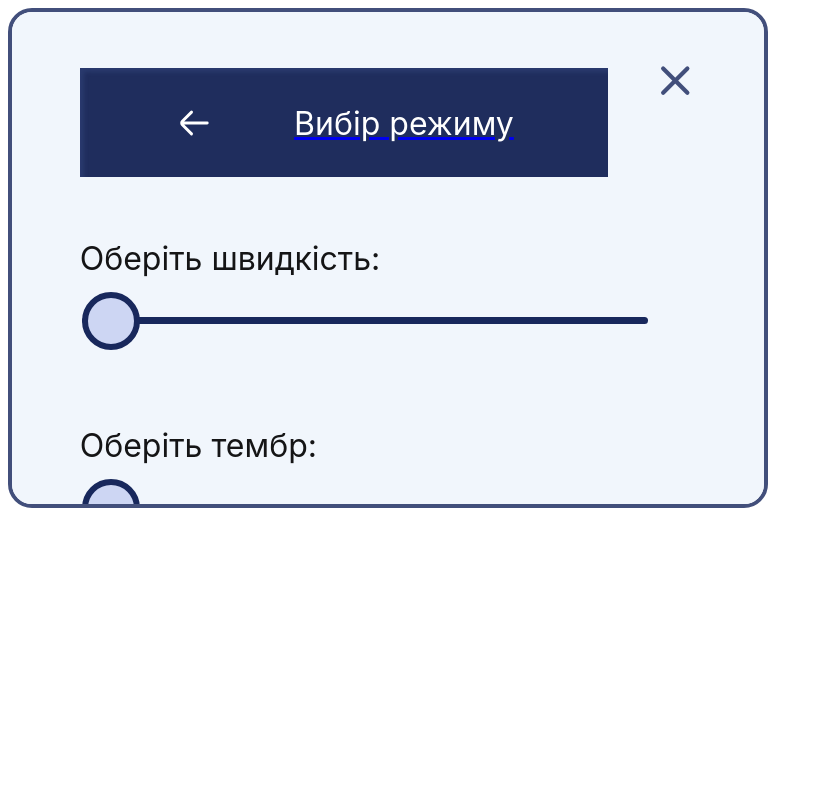
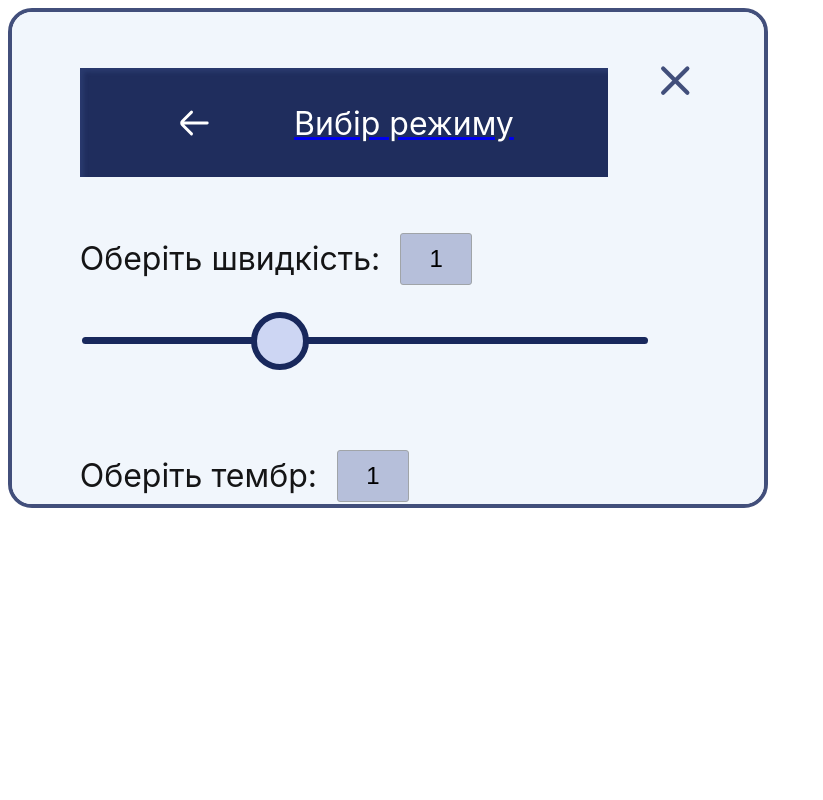
Before and after one commit to SofiiaKozachenko/ListenIt, a browser extension: page test2.html in a window 1280 px wide. Shown: the whole page, without its empty margins (0-823 px from the left). Drawn offline with Linux system fonts and the light colour scheme.

Commit message:
added tests for speed and tone setting at the second page

```diff
--- a/ListenIt2.css
+++ b/ListenIt2.css
@@ -103,7 +103,7 @@ input[type="range"]:focus {
     background-color: rgb(31 45 93);
     padding: 34.5px 8px;
     box-shadow: inset 4px 4px 4px 0 rgb(42 58 110 / 100%);
-}
+  }
 
   .modeIcon {
     width: 40px;
@@ -124,21 +124,45 @@ input[type="range"]:focus {
   .speedControl, .toneControl {
     display: flex;
     flex-direction: column;
+    gap: 10px;
     margin-top: 30px;
   }
 
-  .toneControl{
-    margin-top: 20px;
+  .speedInputControl, .toneInputControl {
+    display: flex;
+    align-items: center;
   }
 
-  .speedLabel {
+  .speedLabel, .toneLabel {
+    margin-right: 20px;
     font: 400 32px/1.22 Inter, Helvetica, Arial, serif;
     color: rgb(21 21 22);
   }
 
+  #speedInput, #toneInput {
+    width: 60px;
+    height: 40px;
+    padding: 5px;
+    font-size: 24px;
+    background-color: #B6BFDA;
+    text-align: center;
+    border: 1px solid #A0A4A8;
+    border-radius: 3px;
+    transition: background-color 0.3s ease;
+  }
+
+  #speedInput::-webkit-outer-spin-button,
+  #speedInput::-webkit-inner-spin-button,
+  #toneInput::-webkit-outer-spin-button,
+  #toneInput::-webkit-inner-spin-button {
+    -webkit-appearance: none;
+    margin: 0;
+  }
+
   .sliderContainer {
-    position: relative;
+    width: 100%; /* Ensure the slider takes up the full width */
     min-height: 64px;
+    margin-top: 10px; /* Optional: Add space between the input and slider */
   }
 
   .sliderIcon {
--- a/test2.html
+++ b/test2.html
@@ -19,15 +19,21 @@
           <p class="modeTitle">Вибір режиму</p>
         </a>
         <div class="speedControl">
-          <p class="speedLabel">Оберіть швидкість:</p>
+          <div class="speedInputControl">
+            <p class="speedLabel">Оберіть швидкість:</p>
+            <input type="number" id="speedInput" min="0.5" max="2" step="0.25" value="0.5">
+          </div>
           <div class="sliderContainer">
-            <input type="range" id="speechRate" min="1" max="100" value="50">
+              <input type="range" id="speechRate" min="0.5" max="2" step="0.25" value="0.5">
           </div>
         </div>
         <div class="toneControl">
-          <p class="speedLabel">Оберіть тембр:</p>
+          <div class="toneInputControl">
+            <p class="speedLabel">Оберіть тембр:</p>
+            <input type="number" id="toneInput" min="0.5" max="2" step="0.25" value="0.5">
+          </div>
           <div class="sliderContainer">
-            <input type="range" id="toneRate" min="1" max="100" value="50">
+            <input type="range" id="toneRate" min="0.5" max="2" step="0.25" value="0.5">
           </div>
         </div>
         <div class="dropdown">
--- a/test2.js
+++ b/test2.js
@@ -54,36 +54,57 @@ function speak(text) {
 }
 
 document.addEventListener("DOMContentLoaded", () => {
-  const voiceSelect = document.getElementById("voice-btn");
   const speechRateInput = document.getElementById("speechRate");
-  const speechPitchInput = document.getElementById("toneRate");
+  const speechInput = document.getElementById("speedInput");
+  const toneRateInput = document.getElementById("toneRate");
+  const toneInput = document.getElementById("toneInput");
   const saveSettingsButton = document.getElementById("applyButton");
 
   chrome.storage.sync.get("settings", (data) => {
     const settings = data.settings || {};
-    if (settings.selectedVoice) {
-        voiceSelect.value = settings.selectedVoice;
-    }
+
     speechRateInput.value = settings.speechRate || 1;
-    speechPitchInput.value = settings.speechPitch || 1;
+    speechInput.value = settings.speechRate || 1;
+    toneRateInput.value = settings.toneRate || 1;
+    toneInput.value = settings.toneRate || 1;
   });
 
-// Збереження налаштувань
   function saveSettings() {
     const settings = {
-        selectedVoice: voiceSelect.value || "",
-        speechRate: parseFloat(speechRateInput.value),
-        speechPitch: parseFloat(speechPitchInput.value),
+      speechRate: parseFloat(speechRateInput.value),
+      toneRate: parseFloat(toneRateInput.value),
     };
 
     chrome.storage.sync.set({ settings }, () => {
-        alert("Налаштування збережено!");
+      console.log("Налаштування збережено!", settings);
     });
   }
 
-  if (saveSettingsButton) {
-    saveSettingsButton.addEventListener("click", (event) => {
-        saveSettings();
-    });
+  function speak(text, speechRate, toneRate) {
+    const speech = new SpeechSynthesisUtterance(text);
+    speech.rate = speechRate;
+    speech.pitch = toneRate;
+    window.speechSynthesis.speak(speech);
   }
+
+  saveSettingsButton.addEventListener("click", () => {
+    saveSettings();
+
+    const exampleText = "Текст для перевірки швидкості та тону озвучення!";
+
+    const speechRate = parseFloat(speechRateInput.value) || 1;
+    const toneRate = parseFloat(toneRateInput.value) || 1;
+
+    speak(exampleText, speechRate, toneRate);
+  });
+
+  function syncInputs(input, output) {
+    output.value = input.value;
+  }
+
+  speechRateInput.addEventListener("input", () => syncInputs(speechRateInput, speechInput));
+  toneRateInput.addEventListener("input", () => syncInputs(toneRateInput, toneInput));
+
+  speechInput.addEventListener("input", () => syncInputs(speechInput, speechRateInput));
+  toneInput.addEventListener("input", () => syncInputs(toneInput, toneRateInput));
 });
```
Also changed, not shown: index.js (+19 -14 lines).
